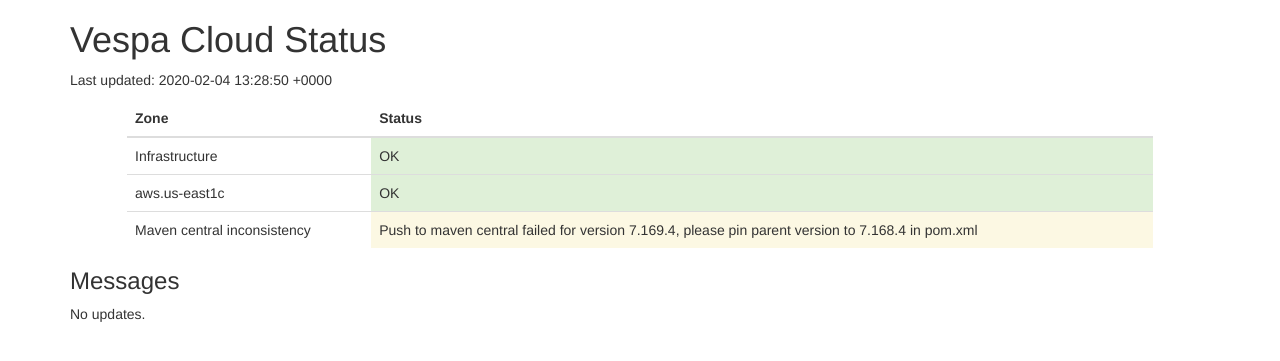
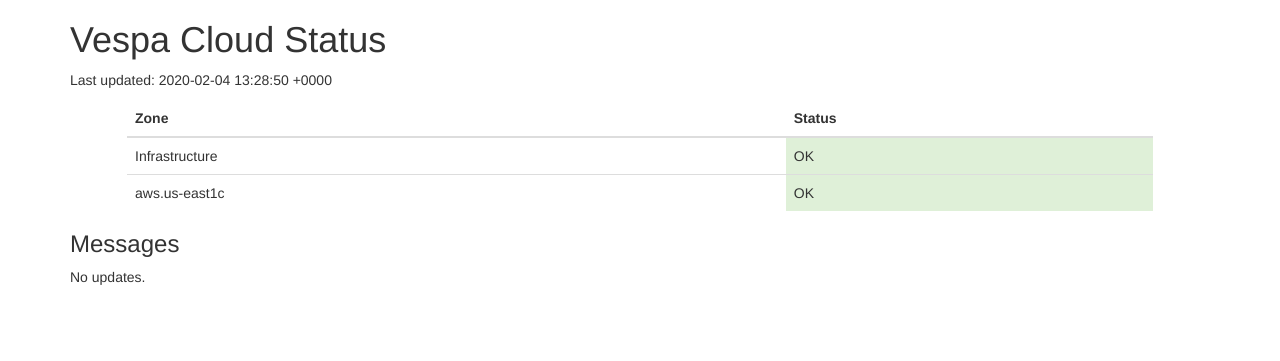
Before and after one commit to vespa-engine/cloud, a Jekyll site: the page built from status.html, in a window 1280 px wide. Shown: the top 361 px of the page. Built offline with Jekyll 4.4.1, drawn with Linux system fonts in a browser that asks for light colours.

Commit message:
Revert "Warn about maven central inconsistency"

```diff
--- a/status.html
+++ b/status.html
@@ -25,10 +25,6 @@ layout: status
                             <td>aws.us-east1c</td>
                             <td class="bg-success">OK</td>
                         </tr>
-                        <tr>
-                            <td>Maven central inconsistency</td>
-                            <td class="bg-warning">Push to maven central failed for version 7.169.4, please pin parent version to 7.168.4 in pom.xml</td>
-                        </tr>
                     </tbody>
                 </table>
             </p>
```
